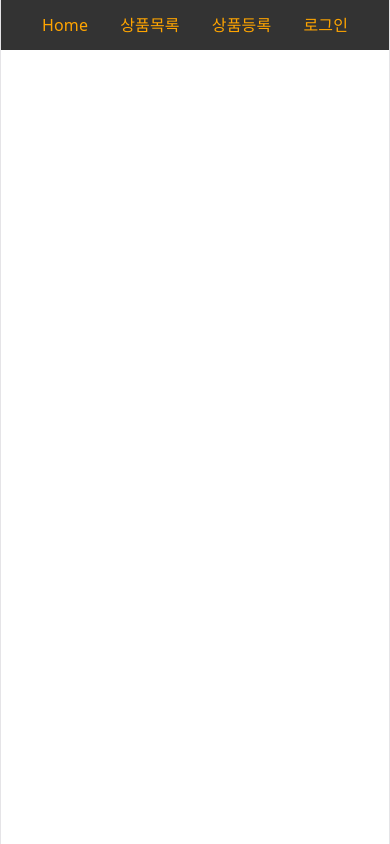
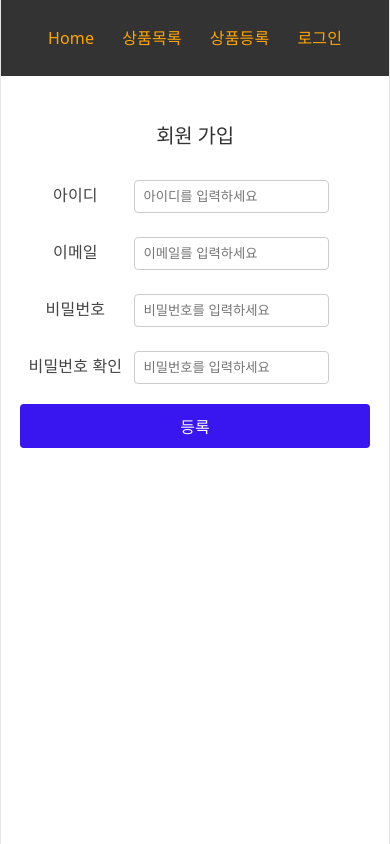
Before and after one commit to haribo09/shopping, a React (Vite) app: page /signup in a window 390 px wide. Before the commit this address had no page. Built offline with nearby package versions, Linux system fonts and the light colour scheme.

Commit message:
회원가입

```diff
--- a/src/App.css
+++ b/src/App.css
@@ -1,20 +1,96 @@
+
+/* main 스타일 */
+.main{
+  text-align: center;
+  height: auto;
+}
+.main h2{
+  font-size: 28px;
+  color: #e91263;
+  margin: 20px;
+}
+.main-image{margin-top: 20px;}
+
+/* 공지 팝업 스타일 */
+.notice-popup{
+  position: fixed;
+  left: 300px;
+  top: 140px;
+  width: 320px;
+  padding: 24px;
+  background-color: #9cf667;
+  border-radius: 12px;
+  box-shadow: 0 4px 20px rgba(0, 0, 0, 0.2);
+}
+.notice-popup h3{
+  color: #e91263;
+  font-size: 22px;
+}
+.notice-popup p{
+  margin-bottom: 20px;
+  color: #444;
+}
+.notice-popup button{
+  padding: 8px 24px;
+  border: none;
+  border-radius: 4px;
+  background-color: #e91263;
+  color: #eee;
+  font-size: 15px;
+  cursor: pointer;
+}
+
 /* Header style */
 .header{
-  height: 50px;
+  height: 60px;
   margin-bottom: 20px;
   background-color: #333;
 }
 .header a{
   margin: 0 16px;
   color: orange;
-  line-height: 50px; /* 메뉴 가운데 정렬 */
+  line-height: 60px; /* 메뉴 가운데 정렬 */
   text-decoration: none;
+}
+.header .header-user{
+  display: inline-flex;
+  align-items: center;
+  margin-left: 10px;
+  color: #fbff1c;
+}
+.header .logout-btn{
+  margin-left: 10px;
+  padding: 6px 12px;
+  border: 1px solid #ff9f1c;
+  border-radius: 4px;
+  background-color: transparent;
+  color: #ff9f1c;
+}
+.header .logout-btn:hover{
+  background-color: #ff9f1c;
+  color: #333;
 }
 
 /* 상품목록 style */
 .product-list{
   width: 80%;
   margin: 20px auto;
+}
+.search-area{
+  margin-bottom: 20px;
+}
+.search-area input{
+  width: 100%;
+  max-width: 400px;
+  padding: 10px 14px;
+  border: 1px solid #ccc;
+  border-radius: 20px;
+  font-size: 15px;
+}
+.no-result{
+  padding: 40px 0;
+  color: #777;
+  text-align: center;
 }
 .card-container{
   display: flex;
@@ -221,6 +297,7 @@
 }
 .signup-link{
   margin-top: 15px;
+  font-size: 15px;
 }
 
 /* 회원가입 스타일 */
@@ -271,3 +348,83 @@
 .signup button:hover{
   background-color: #0204a0;
 }
+
+/* 관리자 DashBoard 스타일 */
+.order-table-wrap{
+  width: 90%;
+  margin: 0 auto;
+}
+.order-table{
+  width: 100%;
+  border-collapse: collapse;
+}
+.order-table th,
+.order-table td{
+  padding: 12px;
+  text-align: left;
+  border-bottom: 1px solid #ccc;
+}
+.order-table th{
+  background-color: #f2f2f2;
+  font-weight: bold;
+}
+
+/* 768px 이하 */
+@media (max-width: 768px){
+  .notice-popup{
+    left: 50%;
+    top: 20px;
+    transform: translateX(-50%);
+    width: 80%;
+  }
+  .header nav{
+    display: flex;
+    flex-wrap: wrap;
+    justify-content: center;
+    align-items: center;
+    gap: 4px 12px;
+    padding: 8px 0;
+  }
+  .header{height: auto;}
+  .header .header-user{margin-left: 0;}
+  .product-list, .product-info,
+  .add-product, .signin, .signup{
+    width: 90%;
+  }
+  .product-details{
+    flex-direction: column;
+    align-items: center;
+  }
+  .product-details img{
+    width: 100%;
+    height: auto;
+    max-width: 320px;
+  }
+  .add-product form,
+  .signin form,
+  .signup form{
+    width: 90%;
+  }
+}
+
+/* 480px 이하 */
+@media (max-width: 480px){
+  .notice-popup{
+    top: 12px;
+    width: 90%;
+    padding: 16px;
+  }
+  .notice-popup h3{font-size: 18px;}
+  .notice-popup p{font-size: 14px;}
+  .header a{margin: 0 8px;}
+  .product-list .card-container{justify-content: center;}
+  .search-area input{max-width: 300px;}
+  .add-product form,
+  .signin form,
+  .signup form{
+    width: 100%;
+  }
+  .product-buttons{ flex-direction: column; }
+  .order-table th,
+  .order-table td{ padding: 8px;font-size: 14px; }
+}
--- a/src/App.tsx
+++ b/src/App.tsx
@@ -7,20 +7,44 @@ import ProductList from './products/ProductList'
 import ProductInfo from './products/ProductInfo'
 import AddProduct from './products/AddProduct'
 import SignIn from './users/SignIn'
+import { useState } from 'react'
+import SignUp from './users/SignUp'
 
 function App() {
+  //로그인 상태 관리
+  const [isLoggedIn, setIsLoggedIn] = useState<boolean>(false);
+
+  //로그인한 회원의 상태 관리(null - 로그아웃 시)
+  const [userId, setUserId] = useState<string | null>(null);
+
+  //로그인 핸들러 함수
+  const handleLogin = (username: string) => {
+    setIsLoggedIn(true);
+    setUserId(username);
+  }
+
+  //로그아웃 핸들러 함수
+  const handleLogout = () => {
+    setIsLoggedIn(false);
+    setUserId(null);
+  }
 
   return (
     <>
       <section className="app">
         <BrowserRouter>
-          <Header />
+          <Header
+            isLoggedIn={isLoggedIn}
+            userId={userId}
+            onLogout={handleLogout}
+          />
           <Routes>
             <Route path='/' element={<Home />} />
             <Route path='/products' element={<ProductList />} />
             <Route path='/products/:id' element={<ProductInfo />} />
             <Route path='/products/add' element={<AddProduct />} />
-            <Route path='/signin' element={<SignIn />} />
+            <Route path='/signin' element={<SignIn onLogin={handleLogin}/>} />
+            <Route path='/signup' element={<SignUp />} />
           </Routes>
         </BrowserRouter>
       </section>
--- a/src/layouts/Header.tsx
+++ b/src/layouts/Header.tsx
@@ -1,14 +1,37 @@
-import { NavLink } from "react-router-dom";
+import { NavLink, useNavigate } from "react-router-dom";
 
-const Header = () => {
+//Props 객체 정의
+interface HeaderProps {
+    isLoggedIn: boolean,
+    userId: string | null,
+    onLogout: () => void
+}
 
+const Header = ({isLoggedIn, userId, onLogout} : HeaderProps) => {
+    const navigation = useNavigate();
     return(
         <header className="header">
             <nav>
                 <NavLink to='/'>Home</NavLink>
                 <NavLink to='/products'>상품목록</NavLink>
                 <NavLink to='/products/add'>상품등록</NavLink>
-                <NavLink to='/signin'>로그인</NavLink>
+                {isLoggedIn ? (
+                    <div className="header-user">
+                        <span>{userId}</span>
+                        <button
+                            className="logout-btn"
+                            onClick={() => {
+                                onLogout();
+                                navigation('/');
+                            }}
+                        >
+                            로그아웃
+                        </button>
+                    </div>
+                ) : (
+                    <NavLink to='/signin'>로그인</NavLink>
+                )}
+
             </nav>
         </header>
     )
--- a/src/users/SignIn.tsx
+++ b/src/users/SignIn.tsx
@@ -1,13 +1,19 @@
 import { useState } from "react";
 import users from "../data/users.json"
-import { useNavigate } from "react-router-dom";
+import { useNavigate, Link } from "react-router-dom";
 
+// 폼 데이터 객체
 interface SignInForm{
     username: string,
     password: string,
 }
 
-const SignIn = () => {
+// 로그인 props 객체 정의
+interface SignInProps{
+    onLogin: (username: string) => void;
+}
+
+const SignIn = ({onLogin}: SignInProps) => {
     // 폼 데이터 상태 관리
     const [formData, setFormData] = useState<SignInForm>({
         username: '',
@@ -44,6 +50,7 @@ const SignIn = () => {
 
         if(matched){
             setLoginResult("success");
+            onLogin(username); //부모 컴포넌트에 알림
             alert("로그인 되었습니다.");
             navigate('/');  //로그인 성공후 메인 페이지로 이동
         }else{
@@ -79,9 +86,12 @@ const SignIn = () => {
                     />
                 </div>
                 <button type="submit">로그인</button>
-                {loginResult === "fail" &&
-                    <p className="error">로그인 실패! 다시 시도해 주세요</p>}
             </form>
+            <p className="signup-link">
+                아직 계정이 없으신가요? <Link to="/signup">회원가입</Link>
+            </p>
+            {loginResult === "fail" &&
+                <p className="error">로그인 실패! 다시 시도해 주세요</p>}
         </div>
     )
 }
--- /dev/null
+++ b/src/users/SignUp.tsx
@@ -0,0 +1,107 @@
+import { useState } from "react";
+import { useNavigate } from "react-router-dom";
+
+
+// 폼 데이터 객체
+interface SignUpForm{
+    username: string,
+    email: string,
+    password: string,
+    confirmPassword: string
+}
+
+
+const SignUp = () => {
+    //폼 데이터 상태관리
+    const [formData, setFormData] = useState<SignUpForm>({
+        username: '',
+        email: '',
+        password: '',
+        confirmPassword: ''
+    })
+
+    const navigate = useNavigate();
+
+    // 입력값 변경 핸들러 함수
+    const handleChange = (e: React.ChangeEvent<HTMLInputElement>) => {
+        const {name, value} = e.target;
+
+        setFormData({...formData, [name]: value});
+    }
+
+    //폼 제출 핸들러 함수
+    const handleSubmit = (e: React.FormEvent<HTMLFormElement>) => {
+        e.preventDefault();
+        const {username, email, password, confirmPassword} = formData;
+
+        //유효성 검사
+        if(!username || !email || !password || !confirmPassword) {
+            alert("모든 항목을 입력해주세요");
+            return;
+        }
+
+        //비밀번호 일치 여부 확인
+        if(password !== confirmPassword) {
+            alert("비밀번호가 일치하지 않습니다.");
+            return;
+        }
+
+        alert("회원가입이 완료 되었습니다.");
+        navigate('/signin'); //가입 후 로그인 페이지로 이동
+    }
+
+    return(
+        <div className="signup">
+            <h2>회원 가입</h2>
+            <form onSubmit={handleSubmit}>
+                <div>
+                    <label htmlFor="username">아이디</label>
+                    <input
+                        type="text"
+                        id="username"
+                        name="username"
+                        placeholder="아이디를 입력하세요"
+                        value={formData.username}
+                        onChange={handleChange}
+                    />
+                </div>
+                <div>
+                    <label htmlFor="username">이메일</label>
+                    <input
+                        type="text"
+                        id="email"
+                        name="email"
+                        placeholder="이메일를 입력하세요"
+                        value={formData.email}
+                        onChange={handleChange}
+                    />
+                </div>
+                <div>
+                    <label htmlFor="password">비밀번호</label>
+                    <input
+                        type="password"
+                        id="password"
+                        name="password"
+                        placeholder="비밀번호를 입력하세요"
+                        value={formData.password}
+                        onChange={handleChange}
+                    />
+                </div>
+                <div>
+                    <label htmlFor="password">비밀번호 확인</label>
+                    <input
+                        type="password"
+                        id="confirmPassword"
+                        name="confirmPassword"
+                        placeholder="비밀번호를 입력하세요"
+                        value={formData.confirmPassword}
+                        onChange={handleChange}
+                    />
+                </div>
+                <button type="submit">등록</button>
+            </form>
+        </div>
+    )
+}
+
+export default SignUp;
```
